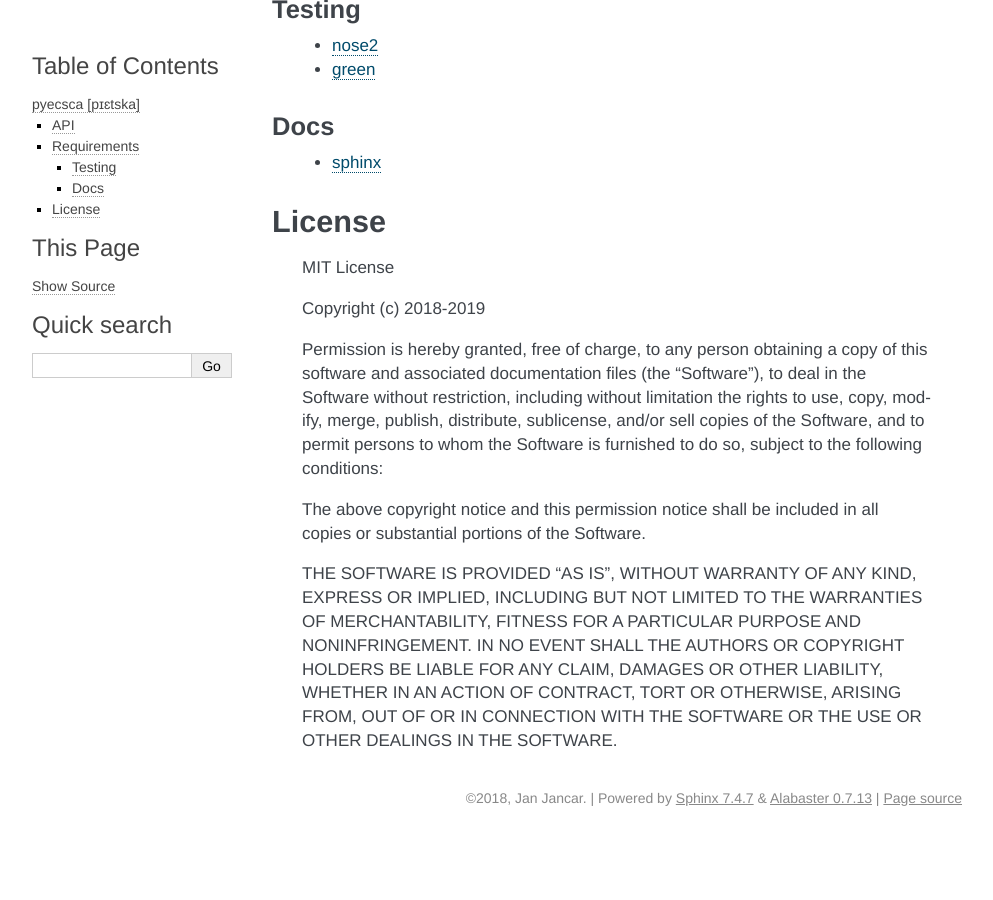
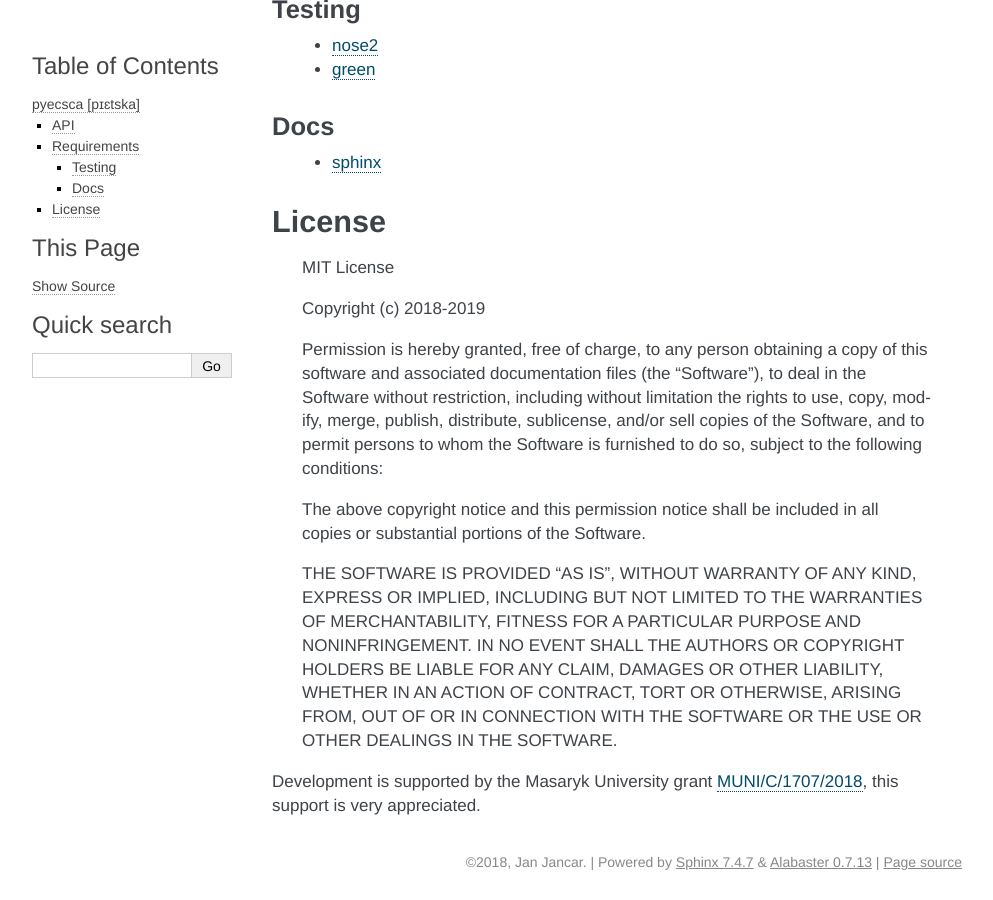
Before and after one commit to J08nY/pyecsca, a Sphinx documentation site: the page built from docs/index.rst, in a window 1280 px wide and 900 px high, scrolled down 541 px. Shown: the whole window, without its empty margins (148-1141 px from the left). Built offline with Sphinx 7.4.7, drawn with Linux system fonts in a browser that asks for light colours; pages that are not in the unit, such as notebooks, are missing from menus; before the commit the page ends 1377 px from its top, so only the background shows below that.

```diff
--- a/docs/index.rst
+++ b/docs/index.rst
@@ -68,6 +68,9 @@ License
     OUT OF OR IN CONNECTION WITH THE SOFTWARE OR THE USE OR OTHER DEALINGS IN THE
     SOFTWARE.
 
+Development is supported by the Masaryk University grant `MUNI/C/1707/2018 <https://www.muni.cz/en/research/projects/46834>`_,
+this support is very appreciated.
+
 .. _Numpy: https://www.numpy.org
 .. _Scipy: https://www.scipy.org
 .. _matplotlib: https://matplotlib.org/
```
Also changed, not shown: README.md (+5 -1 lines), docs/_static/logo_black.svg (added), docs/_static/logo_black_small.png (added), docs/_static/logo_white_small.png (renamed from docs/_static/logo_small.png).
